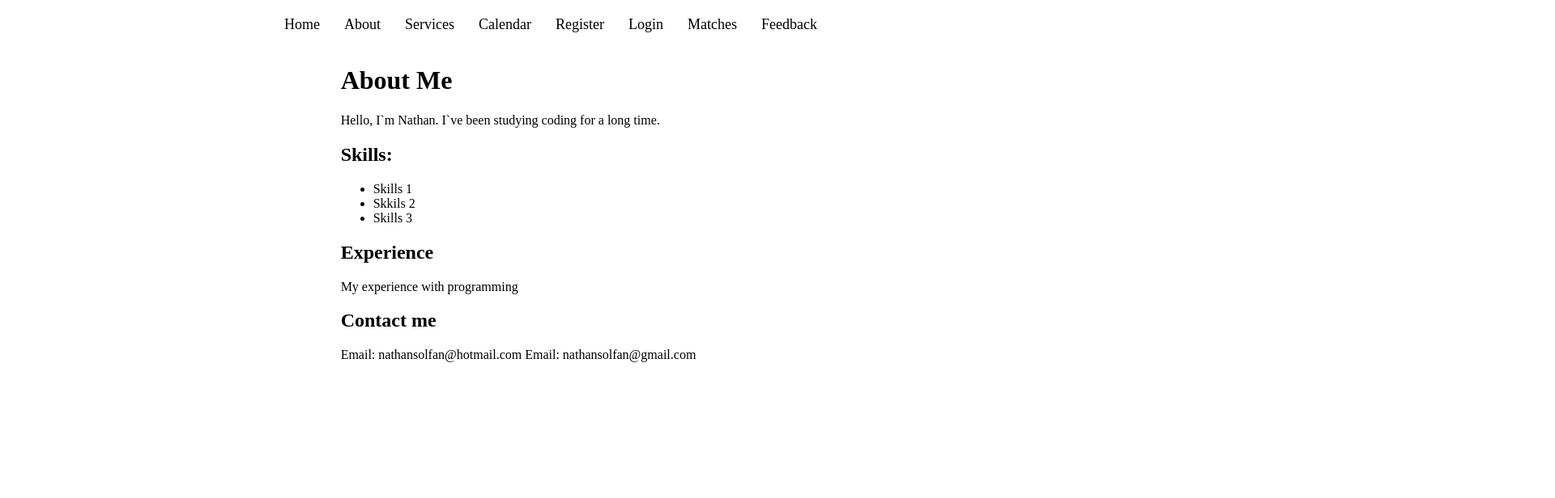
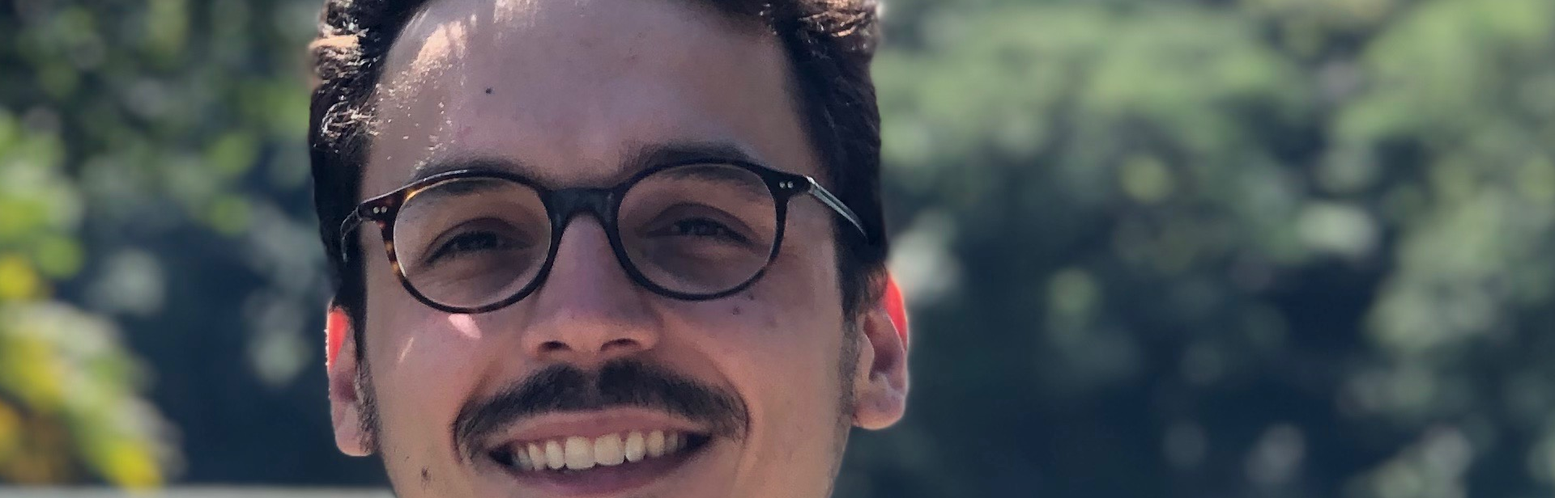
Before and after one commit to nathansolfan/app, a React (Create React App) app: page /about in a window 1280 px wide. Shown: the top 616 px of the page at 81% size, 1920 px wide, since content can reach past the window. Built offline with nearby package versions, Linux system fonts and the light colour scheme.

Commit message:
added picture to About me component

```diff
--- a/src/About.js
+++ b/src/About.js
@@ -1,8 +1,11 @@
+import React from "react";
+import pictureNathan from "./image/pictureNathan.jpg";
+
 const About = () => {
   return (
     <div className="about-container">
+      <img src={pictureNathan} alt="" />
       <h1 className="about-header"> About Me </h1>
-
       <p className="introduction">
         Hello, I`m Nathan. I`ve been studying coding for a long time.
       </p>
--- a/src/index.css
+++ b/src/index.css
@@ -2,8 +2,8 @@
 :root {
   /* Existing variables */
   --navbar-height: 60px; /* Adjust based on your design */
-  --font-size-base: 16px; /* Base font size */
-  --font-size-large: 18px; /* Larger font size for navigation links */
+  --font-size-base: 20px; /* Base font size */
+  --font-size-large: 22px; /* Larger font size for navigation links */
   --navbar-link-spacing: 15px; /* Spacing between navbar links */
   --navbar-padding: 0 20px; /* Horizontal padding for navbar */
   --link-hover-effect: underline; /* Hover effect for links */
@@ -38,7 +38,10 @@ body, html {
   justify-content: space-between;
   align-items: center;
   padding: var(--navbar-padding);
+  border: 1px solid #ccc; /* Add a border around the navbar */
+  box-shadow: 0 2px 4px rgba(0, 0, 0, 0.1); /* Optional: add a subtle shadow for depth */
 }
+
 
 .navbar-brand {
   font-size: var(--font-size-large); /* Larger font for brand/logo */
```
Also changed, not shown: src/image/pictureNathan.jpg (added).
